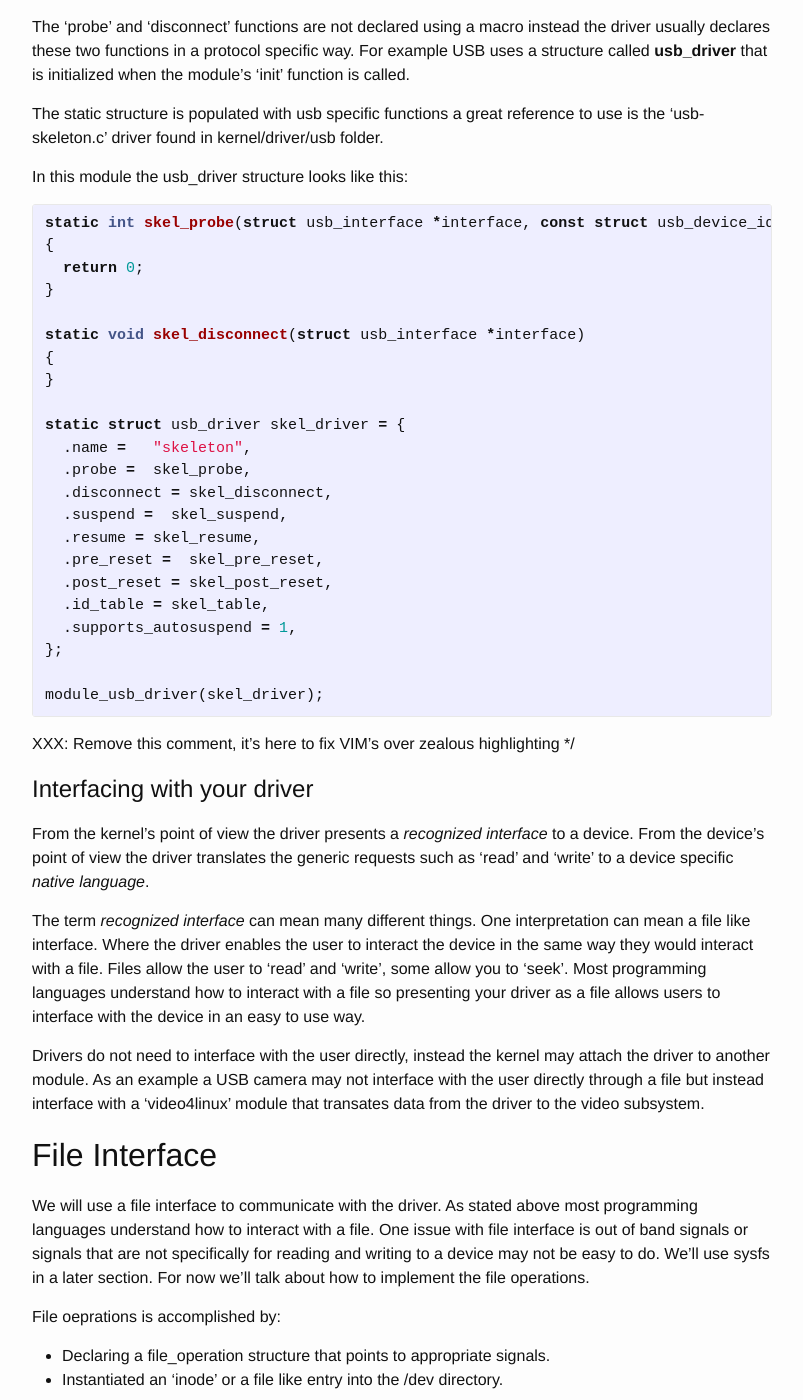
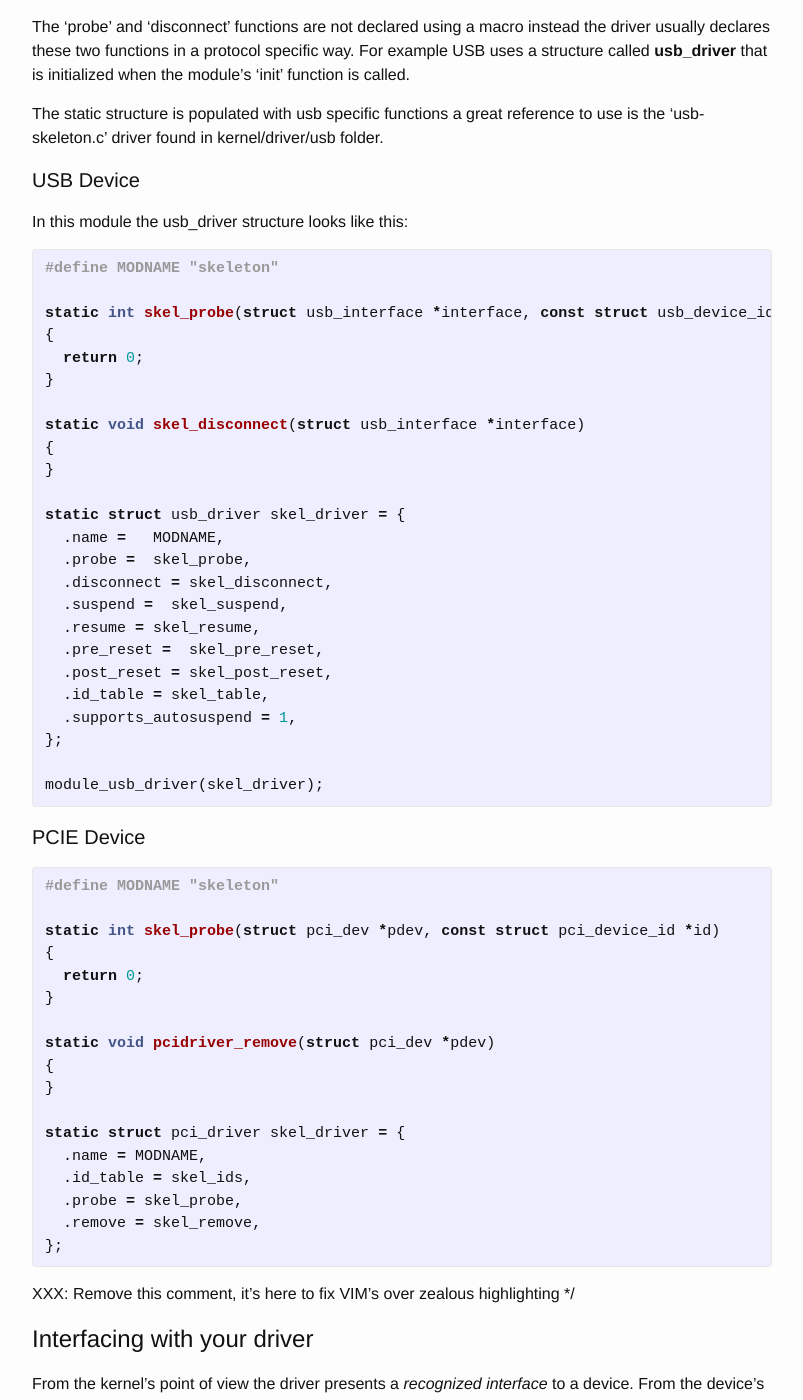
Before and after one commit to CospanDesign/cospandesign.github.io, a Jekyll site: the page built from _posts/2016-04-15-kernel-driver.markdown, in a window 1280 px wide and 1400 px high, scrolled down 3460 px. Shown: the whole window, without its empty margins (238-1041 px from the left). Built offline with Jekyll 4.4.1, drawn with Linux system fonts in a browser that asks for light colours.

```diff
--- a/_posts/2016-04-15-kernel-driver.markdown
+++ b/_posts/2016-04-15-kernel-driver.markdown
@@ -116,9 +116,14 @@
 
 The static structure is populated with usb specific functions a great reference to use is the 'usb-skeleton.c' driver found in kernel/driver/usb folder.
 
+
+#### USB Device
+
 In this module the usb\_driver structure looks like this:
 
 {% highlight c %}
+
+#define MODNAME "skeleton"
 
 static int skel_probe(struct usb_interface *interface, const struct usb_device_id *id)
 {
@@ -130,7 +135,7 @@
 }
 
 static struct usb_driver skel_driver = {
-  .name =   "skeleton",
+  .name =   MODNAME,
   .probe =  skel_probe,
   .disconnect = skel_disconnect,
   .suspend =  skel_suspend,
@@ -142,6 +147,32 @@
 };
 
 module_usb_driver(skel_driver);
+
+{% endhighlight %}
+
+
+#### PCIE Device
+
+
+{% highlight c %}
+
+#define MODNAME "skeleton"
+
+static int skel_probe(struct pci_dev *pdev, const struct pci_device_id *id)
+{
+  return 0;
+}
+
+static void pcidriver_remove(struct pci_dev *pdev)
+{
+}
+
+static struct pci_driver skel_driver = {
+  .name = MODNAME,
+  .id_table = skel_ids,
+  .probe = skel_probe,
+  .remove = skel_remove,
+};
 
 {% endhighlight %}
 
```
